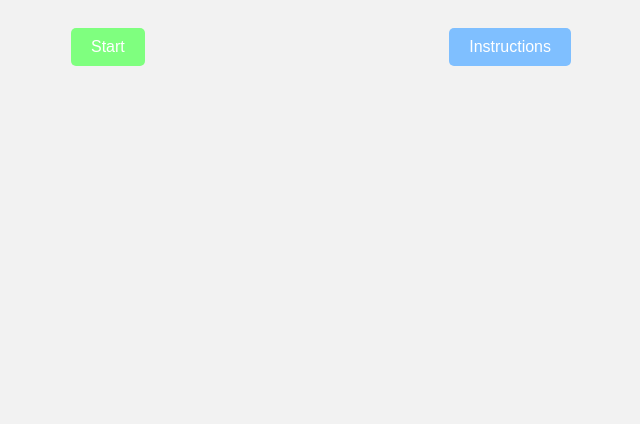
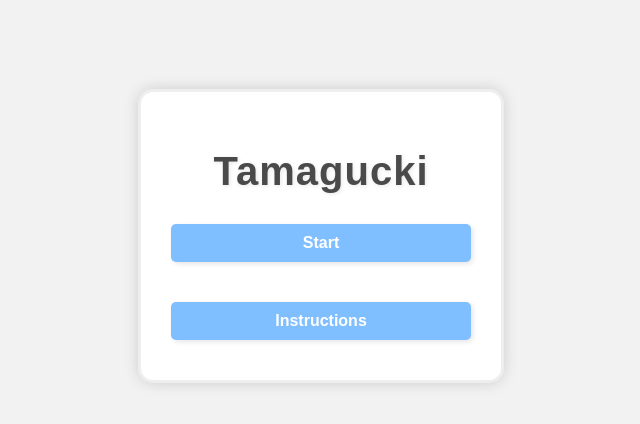
Before and after one commit to vytdo/tama, a plain HTML site: page index.html in a window 1280 px wide. Shown: the whole page, without its empty margins (319-959 px from the left). Drawn offline with Linux system fonts and the light colour scheme.

Commit message:
start menu

```diff
--- a/index.html
+++ b/index.html
@@ -71,8 +71,11 @@
     </div>
 
     <div id="menu">
-      <button id="start">Start</button>
-      <button id="instructionsButton">Instructions</button>
+      <h1>Tamagucki</h1>
+      <div class="menu-buttons">
+        <button id="start">Start</button>
+        <button id="instructionsButton">Instructions</button>
+      </div>
     </div>
 
     <div id="instructionsModal" class="modal">
--- a/styles.css
+++ b/styles.css
@@ -104,10 +104,45 @@ progress {
 }
 
 #menu {
+  border: 3px solid #eee;
+  padding: 30px;
+  border-radius: 15px;
+  box-shadow: 0px 0px 15px rgba(0, 0, 0, 0.15);
+  background-color: #ffffff;
+  text-align: center;
+  width: 300px; /* Adjust to your preference */
+  margin: 5% auto; /* Center the menu */
   display: flex;
-  justify-content: space-between;
+  flex-direction: column;
+  align-items: center;
+}
+
+#menu h1 {
+  font-size: 2.5em;
   margin-bottom: 20px;
-  width: 500px;
+  color: #4a4a4a;
+  text-shadow: 1px 1px 4px rgba(0, 0, 0, 0.1);
+  letter-spacing: 1px;
+}
+
+.menu-buttons {
+  display: flex;
+  flex-direction: column;
+  align-items: center;
+  gap: 20px;
+  width: 100%;
+}
+
+#menu button {
+  margin: 10px 0;
+  width: 100%; /* This will make the buttons take the full width of the menu-buttons container */
+  font-weight: bold;
+  background-color: #7fbfff;
+  box-shadow: 2px 2px 5px rgba(0, 0, 0, 0.1);
+}
+
+#menu button:hover {
+  background-color: #6aaedc;
 }
 
 #start {
```
